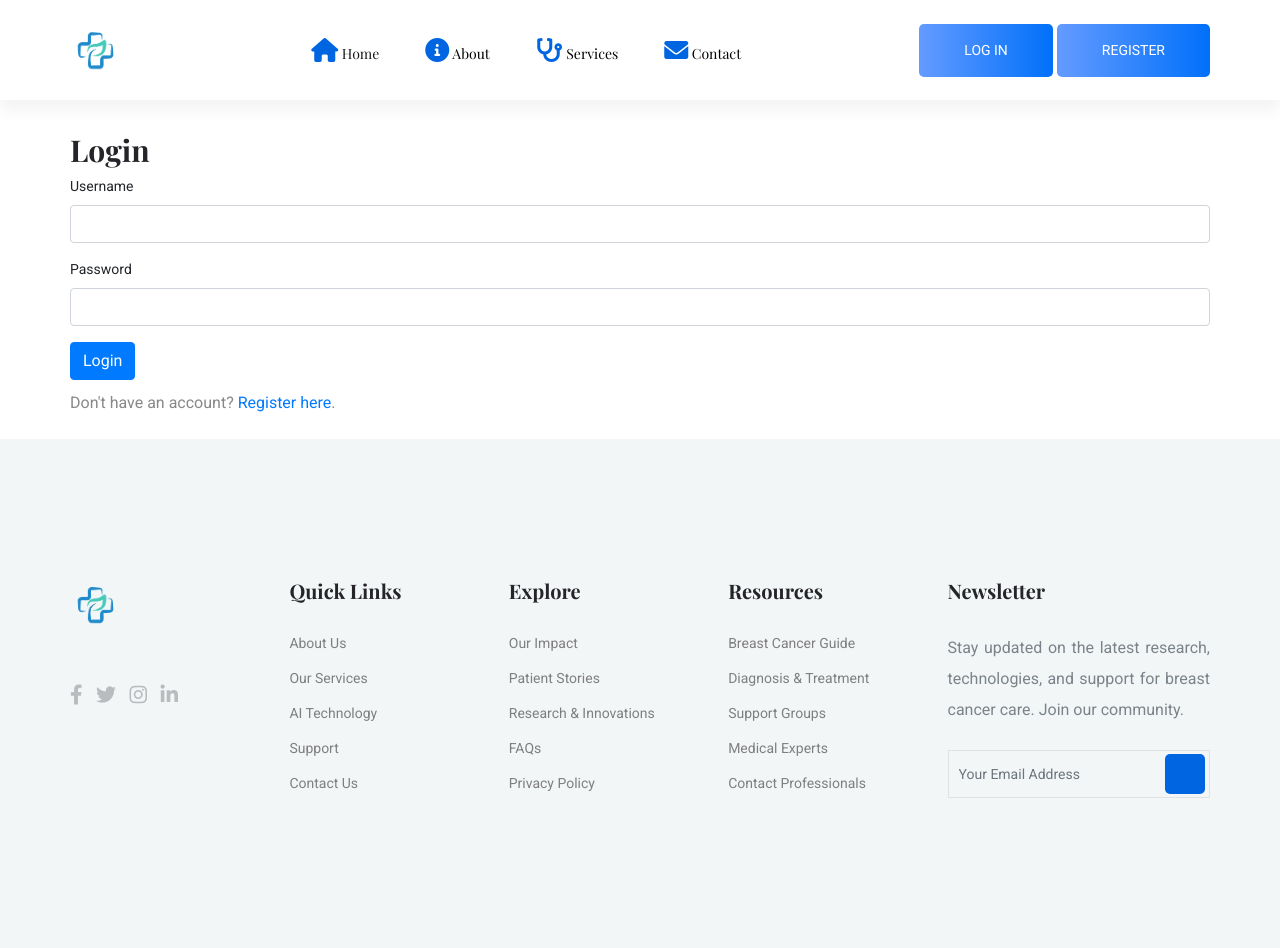
After one commit to atefehjn/Smart_Website, a Flask app: page /login in a window 1280 px wide. The commit adds this page. Run offline with Flask 3, Linux system fonts and the light colour scheme; some libraries are stand-ins or nearby versions.

Commit message:
complete Task 2

```diff
--- a/Member.txt
+++ b/Member.txt
@@ -1,2 +1,3 @@
 Atefe Hajian @Atefe_hjn
 Ali Hashemi @AliHashemi_TMU
+Abolfazl Aghdaee @Abolfazl_aghdaee
--- a/app/routes.py
+++ b/app/routes.py
@@ -1,9 +1,94 @@
-from flask import render_template, redirect, url_for, flash,Blueprint,abort, session
+from flask import Flask, render_template, redirect, url_for, flash,Blueprint,abort, session, request
+from flask_sqlalchemy import SQLAlchemy
+from .create_db import db, User, bcrypt
+
+
 # from forms import RegistrationForm,SignInForm
 bp = Blueprint('main', __name__)
 
-user_data = {}
+
+
 
 @bp.route('/')
 def index():
     return render_template('home.html')
+
+
+
+@bp.route('/register', methods=['POST', 'GET'])
+def register():
+    if request.method == 'POST':
+        username = request.form['username']
+        password = request.form['password']
+        hashed_password = bcrypt.generate_password_hash(password).decode('utf-8')
+
+        new_user = User(username=username, password=hashed_password)
+        db.session.add(new_user)
+        db.session.commit()
+        flash("Registration successful, please Login. Thank you", "success")
+        return redirect(url_for('main.login'))
+
+    return render_template('register.html')
+
+
+
+@bp.route('/login', methods=['POST', 'GET'])
+def login():
+    if request.method == 'POST':
+        username = request.form['username']
+        password = request.form['password']
+        user = User.query.filter_by(username=username).first()
+
+        if user and bcrypt.check_password_hash(user.password, password):
+            session['username'] = user.username
+            flash('Login successful!', 'success')
+            return redirect(url_for('main.inputdata'))
+        else:
+            flash('Login failed. Please check your username and password.', 'danger')
+            return redirect(url_for('main.login'))
+
+    return render_template('login.html')
+
+
+
+
+
+
+@bp.route('/logout')
+def logout():
+    session.pop('username')
+    flash("You are logged out", "success")
+
+    return(redirect(url_for('main.login')))
+
+
+def login_required(f):
+    def wrap(*args, **kwargs):
+        if 'username' not in session:
+            flash('You need to login first!', 'danger')
+            return redirect(url_for('main.login'))
+        return f(*args, **kwargs)
+    wrap.__name__ = f.__name__
+    return wrap
+
+
+@bp.route('/input')
+@login_required
+def inputdata():
+    if 'username' not in session:
+        flash('You need to log in first!', 'danger')
+        return redirect(url_for('main.login'))
+    return "Input Data Page Content"
+
+
+@bp.route('/predict')
+@login_required
+def predict():
+    if 'username' not in session:
+        flash('You need to log in first!', 'danger')
+        return redirect(url_for('main.login'))
+
+
+
+
+    return "Here is predict page"
--- a/app/templates/base.html
+++ b/app/templates/base.html
@@ -90,13 +90,13 @@
 
 							<a
 								class="btn_2 d-none d-lg-block ml-1"
-								href="#"
-								>Sign In</a
+								href="login"
+								>Log In</a
 							>
 							<a
 								class="btn_2 d-none d-lg-block ml-1"
-								href="#"
-								>Sign Up</a
+								href="register"
+								>Register</a
 							>
 						</nav>
 					</div>
--- /dev/null
+++ b/app/templates/login.html
@@ -0,0 +1,27 @@
+{% extends "base.html" %}
+
+{% block title %}Login{% endblock %}
+
+{% block content %}
+
+
+<br>
+<br>
+<br>
+<br>
+<div class="container">
+    <h2 class="mt-5">Login</h2>
+    <form method="POST">
+        <div class="form-group">
+            <label>Username</label>
+            <input type="text" class="form-control" name="username" required>
+        </div>
+        <div class="form-group">
+            <label>Password</label>
+            <input type="password" class="form-control" name="password" required>
+        </div>
+        <button type="submit" class="btn btn-primary">Login</button>
+    </form>
+    <p class="mt-2">Don't have an account? <a href="{{ url_for('main.register') }}">Register here</a>.</p>
+</div>
+{% endblock %}
--- a/requirements.txt
+++ b/requirements.txt
@@ -5,3 +5,4 @@ itsdangerous==2.2.0
 Jinja2==3.1.4
 MarkupSafe==2.1.5
 Werkzeug==3.0.4
+Flask-SQLAlchemy== 3.1.1
--- a/run.py
+++ b/run.py
@@ -1,6 +1,8 @@
 from app import create_app
-
+from app.create_db import db
 app = create_app()
 
 if __name__ == '__main__':
-    app.run(debug=True,port=8080)
+    with app.app_context():
+        db.create_all()
+    app.run(debug=True)
```
Also changed, not shown: app/__init__.py (+14 -0 lines), app/create_db.py (added, +11 -0 lines), app/templates/register.html (added, +26 -0 lines), app/instance/users.db (added), instance/site.db (added), instance/users.db (added).
